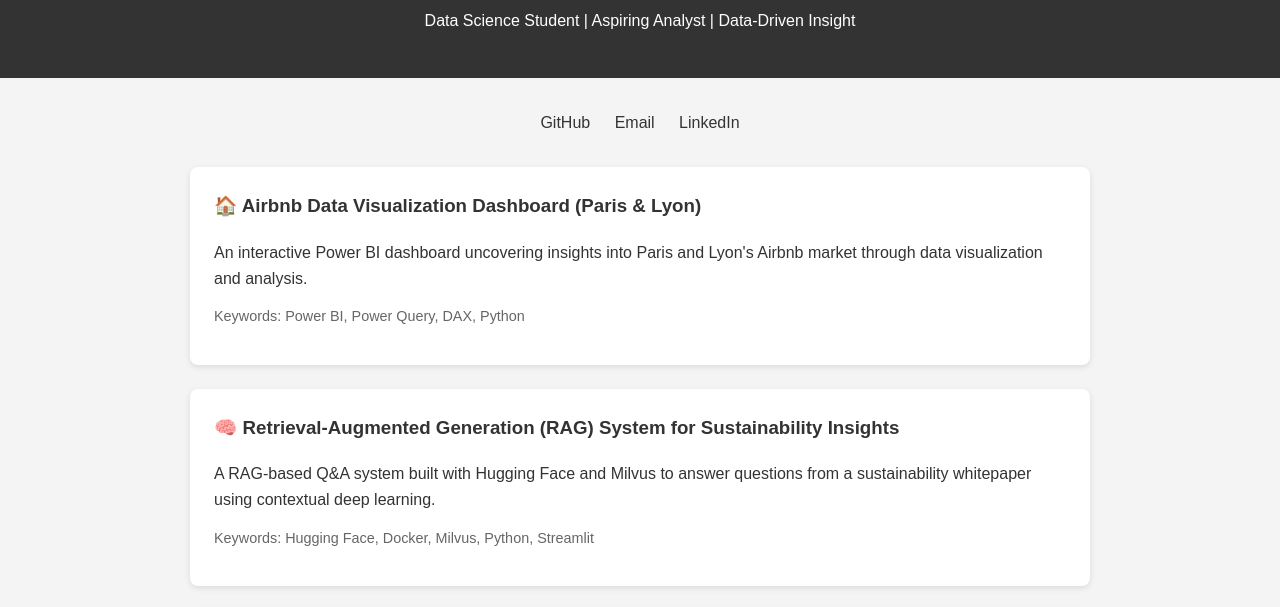
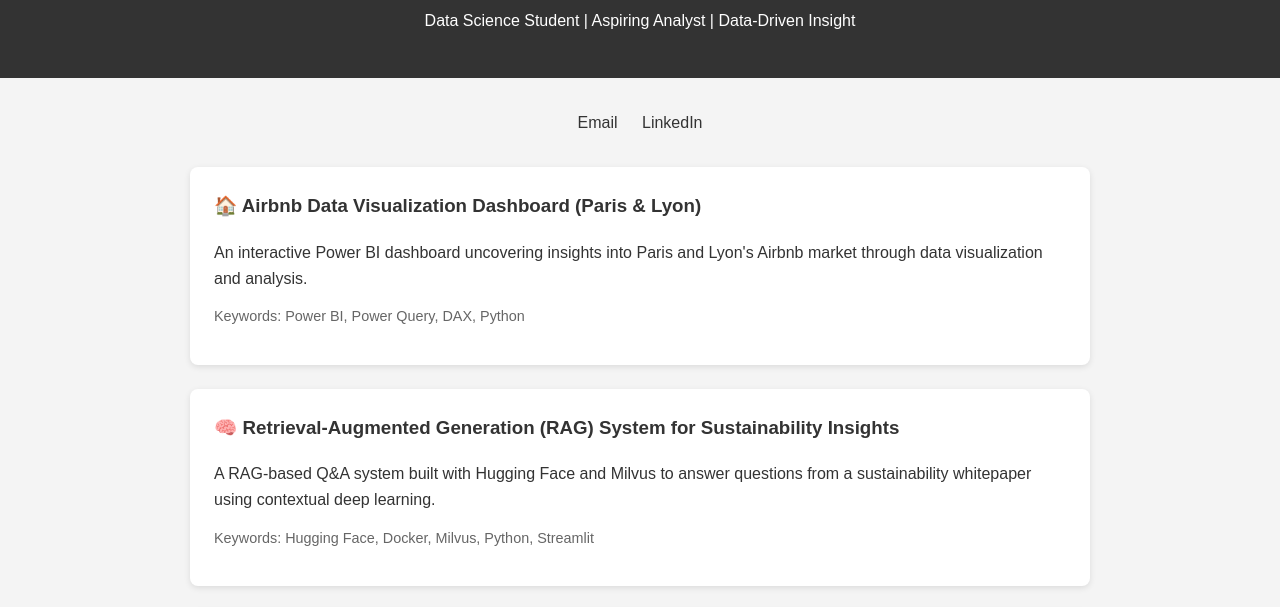
Before and after one commit to Jenny-rib/My_DS_Project, a plain HTML site: page index.html in a window 1280 px wide. Shown: the part 118-725 px from the top of the page. Drawn offline with Linux system fonts and the light colour scheme.

Commit message:
Update index.html

```diff
--- a/index.html
+++ b/index.html
@@ -14,7 +14,6 @@
 
   <div class="container">
     <div class="contact">
-      <a href="https://github.com/yourusername" target="_blank">GitHub</a>
       <a href="mailto:xujianifr@163.com">Email</a>
       <a href="https://linkedin.com/in/jiani-xu-b7159b290" target="_blank">LinkedIn</a>
     </div>
```
